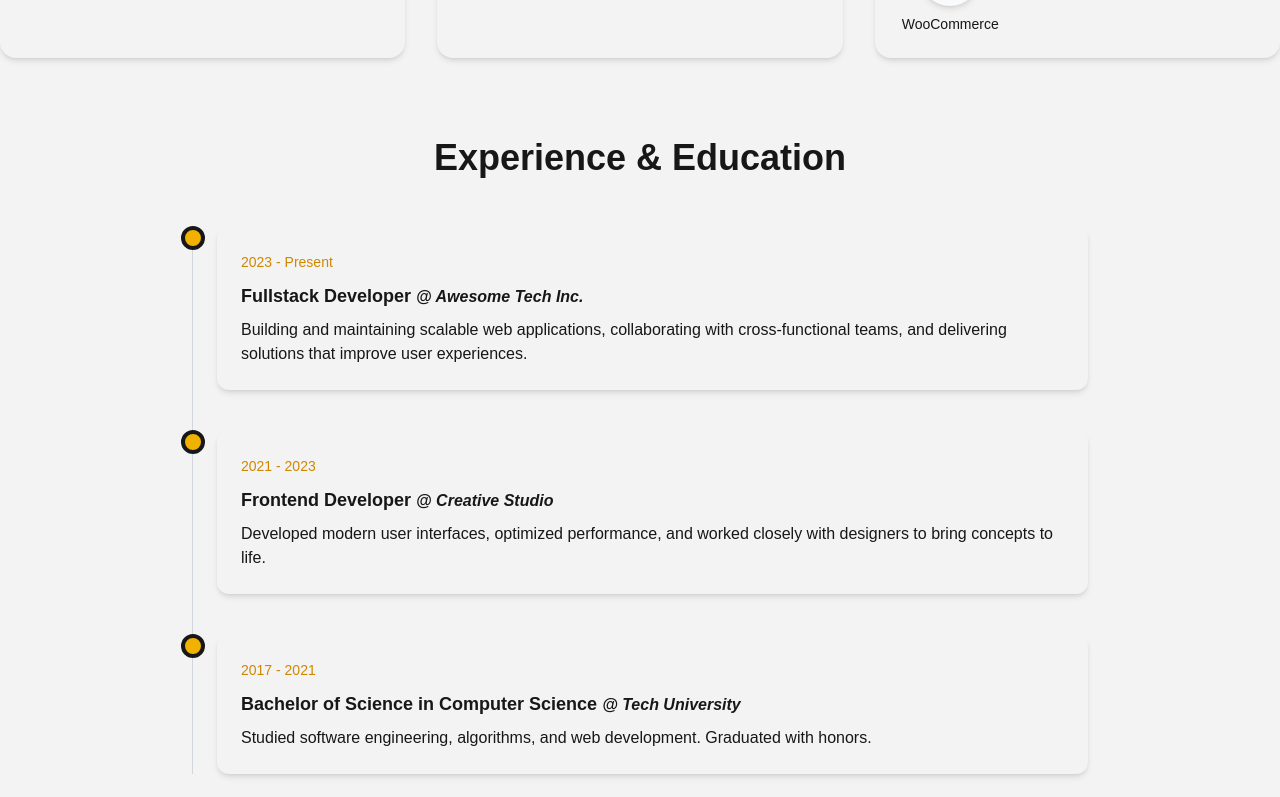
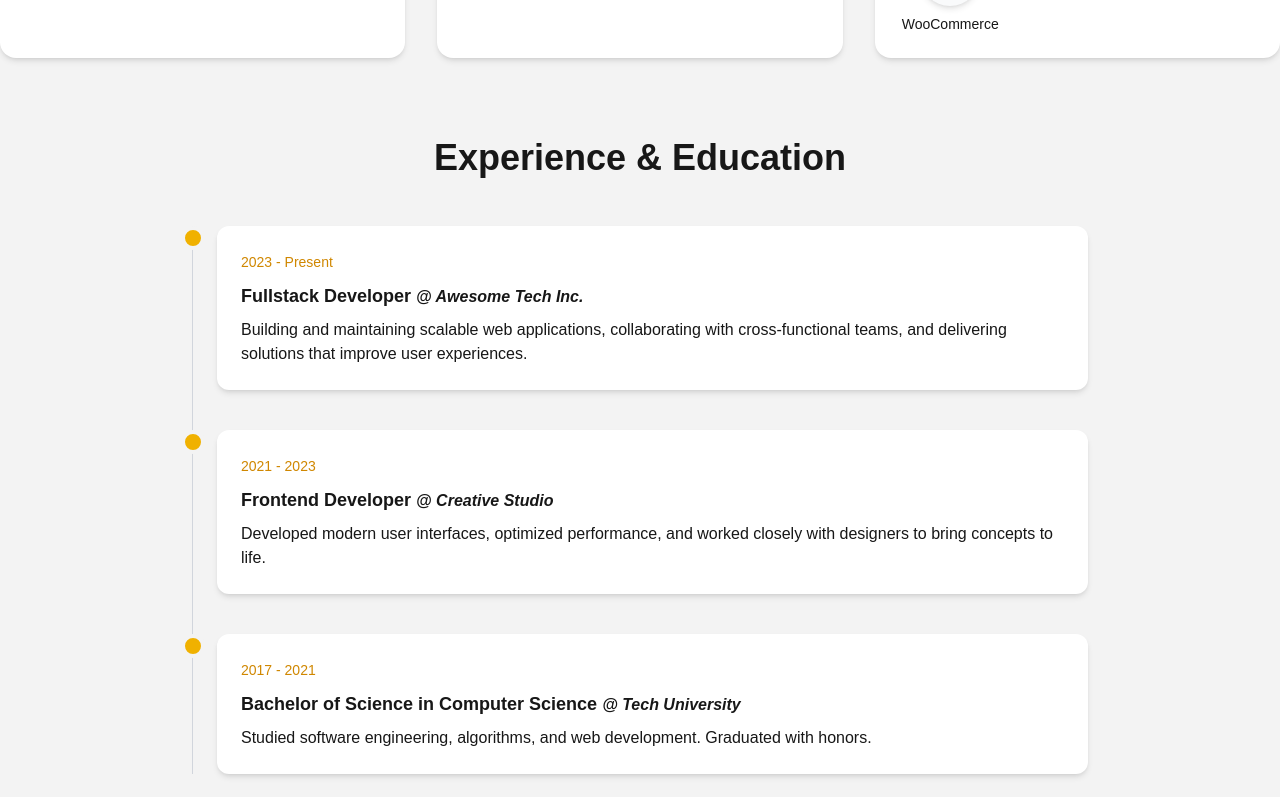
Before and after one commit to majjade-staana/portfolio, a Next.js app: page / in a window 1280 px wide. Shown: the part 2000-2797 px from the top of the page. Built offline with nearby package versions, Linux system fonts and the light colour scheme.

Commit message:
change card color to white, change border color, updated image

```diff
--- a/app/components/Experience.tsx
+++ b/app/components/Experience.tsx
@@ -31,7 +31,7 @@ export default function Experience() {
               className="mb-10 ml-6"
             >
               {/* Dot */}
-              <div className="absolute -left-3 w-6 h-6 bg-yellow-500 rounded-full border-4 "></div>
+              <div className="absolute -left-3 w-6 h-6 bg-yellow-500 rounded-full border-4 border-background"></div>
 
               {/* Content */}
               <div className="bg-card p-6 rounded-xl shadow-md">
--- a/app/globals.css
+++ b/app/globals.css
@@ -16,7 +16,7 @@
 :root {
   --background: #f3f3f3;
   --foreground: #171717;
-  --card: #f3f3f3;
+  --card: #fff;
   --icon: #f9fafb;
   --accent: #f0b100;
   --wty: #f3f3f3; /* white to yellow */
```
Also changed, not shown: public/icon.png.
